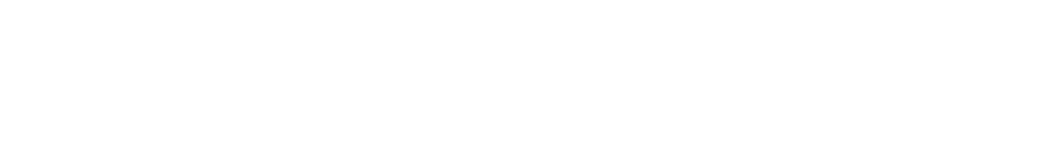
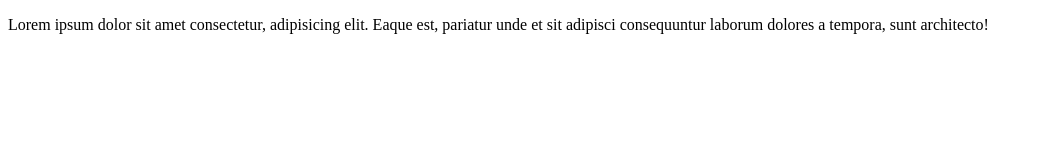
Before and after one commit to JDS555/rsschool-cv, a plain HTML site: page index.html in a window 1280 px wide. Shown: the whole page, without its empty margins (0-1041 px from the left). Drawn offline with Linux system fonts and the light colour scheme.

Commit message:
feat: add part lorem22

```diff
--- a/index.html
+++ b/index.html
@@ -7,5 +7,8 @@
       <title>Document</title>
    </head>
    <body>
+      <p> Lorem ipsum dolor sit amet consectetur,
+          adipisicing elit. Eaque est, pariatur unde et sit adipisci consequuntur laborum dolores a tempora,
+           sunt architecto!</p>
    </body>
 </html>
```
